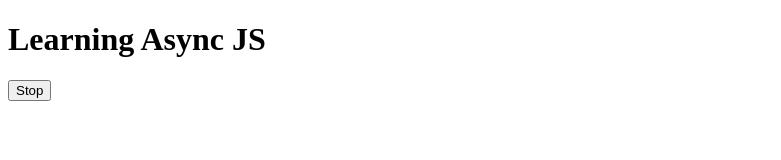
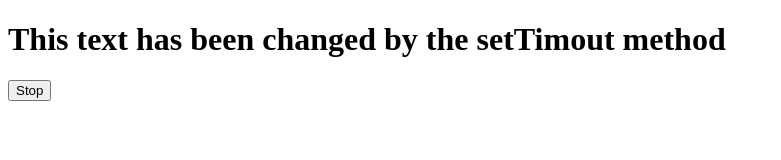
Before and after one commit to rg345/Javascript_course, a plain HTML site: page 08_projects/two.html in a window 1280 px wide. Shown: the whole page, without its empty margins (0-781 px from the left). Drawn offline with Linux system fonts and the light colour scheme.

Commit message:
SetTimeout and clearTimeout

```diff
--- a/08_projects/two.html
+++ b/08_projects/two.html
@@ -9,7 +9,27 @@
     <h1>Learning Async JS</h1>
     <button id = "stop"> Stop</button>
 </body>
+<!-- set interval aur setTimeout jaise func default JS k part nhi hai vo browser ya runtime env ki functionality hai, toh jab JS unko call krta hai toh through web APIs unko call jaati hai, jo fir se ghoom k js engine mai aati hai fir -->
 <script>
-    setInte
+    const changeText = setTimeout(function(){
+        document.querySelector('h1').innerHTML = " This text has been changed by the setTimout method";
+    },2000)
+
+    //setTimeout wala likhte waqt wo handler maangta hai apne brackets mai as parameter, toh agar kisi function ko execute krwana hai toh uska reference pass krna hai uss bracket k andar along with the time ,
+    const greeting = function(){
+        console.log("Good Night");
+    }
+    setTimeout(greeting, 2000)
+
+    // agar koi cheez change bhi krni hai toh usko bhi similarly change kr skte , jaise agar heading change krni toh usko likh skte document.querySelector('h1').innerHTML = "This text has been updated with the setInterval function"
+
+    // ye saari baat toh hui setTimeout jaise function ko lagane ki agar mujhe hatana hai toh uska method bhi toh pata hona chahiye , agar mai us event ko hone se pehle rokna chahta hun ya koi error aa jata hai jisme uss event ko rokna hai toh vo kaise krenge
+
+    // toh rokne k liye function hota hai usko bolte hai clearTimeout , isme jis setTimeout ko rokna chahte hai uska reference pass krna padega, lekin agar direct clearTimeout likh denge toh fir pehle setTimeout likne ka fayda kya hua kyuki fir vo use hone nhi dega, toh isse acha ye ki ham clearTimeout kisi event pr laga dete.
+
+    document.querySelector('#stop').addEventListener('click',function(){
+        clearTimeout(changeText)
+        console.log("STOPPEd ")
+    })
 </script>
 </html>
```
